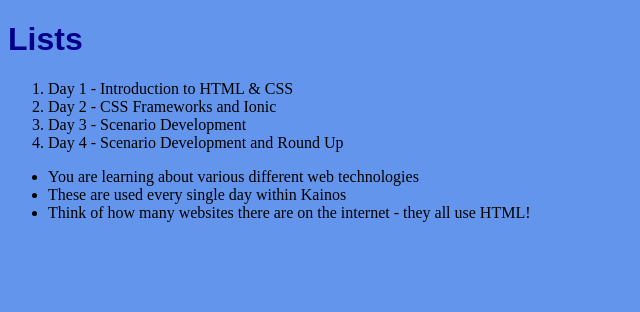
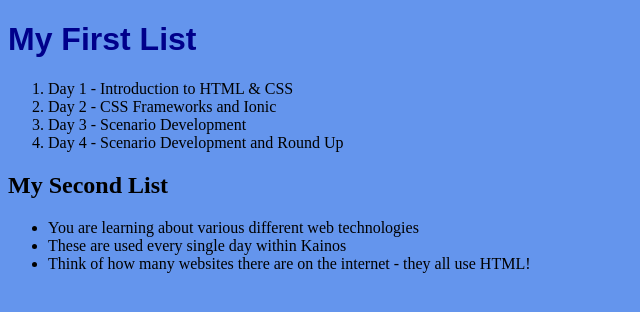
Before and after one commit to kainos-techcamp/Kainos-TechCamp-2024, a plain HTML site: page Workbook 1 Solutions/lists.html in a window 1280 px wide. Shown: the whole page, without its empty margins (0-640 px from the left). Drawn offline with Linux system fonts and the light colour scheme.

Commit message:
Formatting changes

```diff
--- a/Workbook 1 Solutions/lists.html
+++ b/Workbook 1 Solutions/lists.html
@@ -6,13 +6,14 @@
         <title>Kainos Work Experience</title>
     </head>
     <body>
-        <h1>Lists</h1>
+        <h1>My First List</h1>
         <ol>
             <li>Day 1 - Introduction to HTML & CSS</li>
             <li>Day 2 - CSS Frameworks and Ionic</li>
             <li>Day 3 - Scenario Development</li>
             <li>Day 4 - Scenario Development and Round Up</li>
         </ol>
+        <h2>My Second List</h2>
         <ul>
             <li>You are learning about various different web technologies</li>
             <li>These are used every single day within Kainos</li>
```
